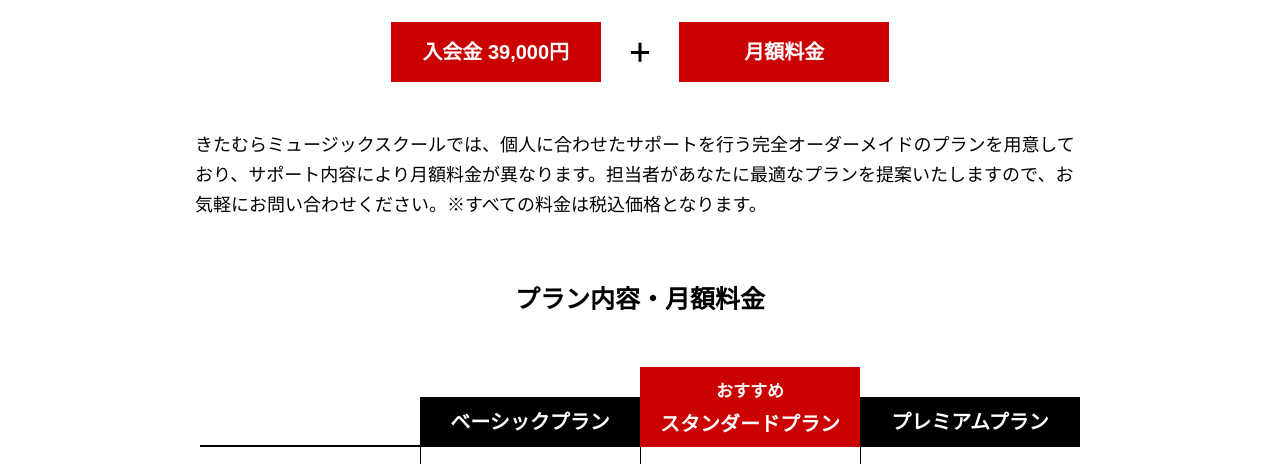
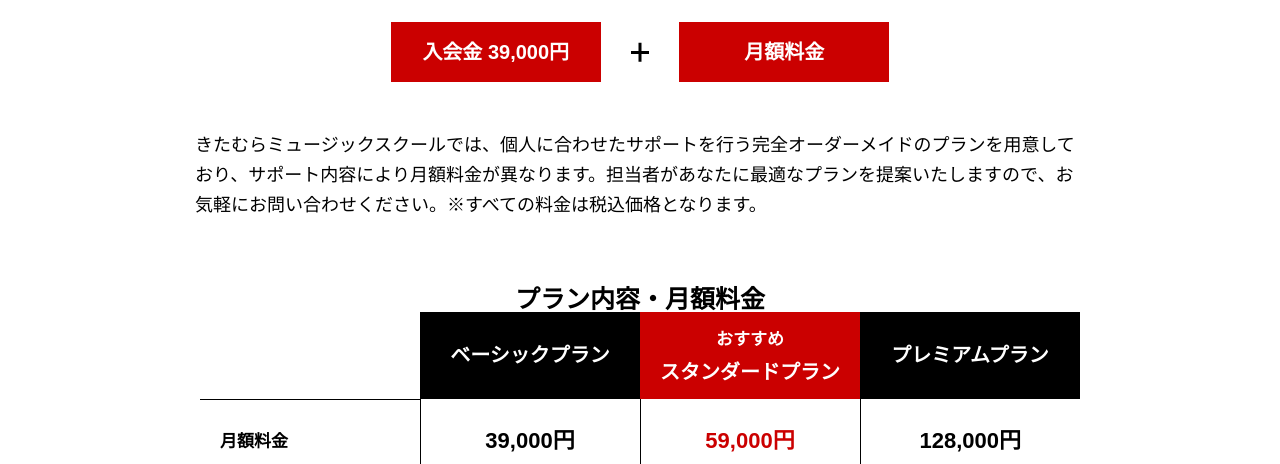
Before and after one commit to appin52/genki-musicschool, a plain HTML site: page plan.html in a window 1280 px wide. Shown: the part 488-952 px from the top of the page. Drawn offline with nearby package versions, Linux system fonts and the light colour scheme.

Commit message:
ひとまずplan修正

```diff
--- a/plan.html
+++ b/plan.html
@@ -91,20 +91,21 @@
 
                                 <table class="plan__plan-table">
 
-                                    <thead>
+                                    <thead class="plan__table-header">
                                         <!-- ヘッダー-->
-                                        <div class="plan__table-header-grid">
-                                            <div class="plan__table-cell plan__table-empty"></div>
-                                            <div class="plan__table-cell plan__table-header c-bg-black plan__table-normal">
+                                        <tr>
+                                            <th class="plan__table-cell plan__table-empty"></th>
+                                            <th class="plan__table-cell plan__table-header c-bg-black plan__table-normal">
                                                 <h4>ベーシック<br class="pc_none">プラン</h4>
-                                            </div>
-                                            <div class="plan__table-cell plan__table-header c-bg-red plan__table-recommend">
+                                            </th>
+                                            <th class="plan__table-cell plan__table-header c-bg-red plan__table-recommend">
                                                 <h4><span>おすすめ</span><br>スタンダード<br class="pc_none">プラン</h4>
-                                            </div>
-                                            <div class="plan__table-cell plan__table-header c-bg-black plan__table-normal">
+                                            </th>
+                                            <th class="plan__table-cell plan__table-header c-bg-black plan__table-normal">
                                                 <h4>プレミアム<br class="pc_none">プラン</h4>
-                                            </div>
-                                        </div>
+                                            </th>
+                                        </tr>
+
                                     </thead>
 
 
--- a/scss/object/project/_p-plan.scss
+++ b/scss/object/project/_p-plan.scss
@@ -124,13 +124,7 @@
     }
 }
 
-.plan__table-cell {
-    border: 0.5px solid $color-text;
-    text-align: center;
-    display: flex;
-    justify-content: center;
-    align-items: center;
-}
+
 
 .plan__plan-table {
     width: 100%;
@@ -143,12 +137,21 @@
 
 
 // ヘッダー
-.plan__table-header-grid {
-    display: grid;
-    grid-template-columns: repeat(4, 1fr);
-    width: 100%;
+.plan__table-header{
+    // width: 100%;
     margin-top: 5.5rem;
-    align-items: end;
+
+    th{
+        text-align: center;
+        vertical-align: middle;
+        height: 8.5rem;
+        padding: 1rem 0.5rem;
+
+        @include sp {
+            width: 16.75rem;
+            padding: 0.8rem 0.5rem;
+        }
+    }
 
     @include sp {
         margin-top: 1.3rem;
@@ -159,6 +162,11 @@
     }
 }
 
+.plan__table-cell {
+    text-align: center;
+    justify-content: center;
+    align-items: center;
+}
 
 .plan__table-recommend {
     height: 8rem;
@@ -273,18 +281,17 @@
 
 // テーブルボディの境界線設定
 .plan__plan-table-body {
-    // th:first-child,
-    // td:first-child {
-    //     border-left: none;
-    // }
+    tr:first-child th{
+        border-top: 0.5px solid $color-text;
+    }
 
     th:last-child,
     td:last-child {
         border-right: none;
     }
 
-    tbody tr:last-child th,
-    tbody tr:last-child td {
+    tr:last-child th,
+    tr:last-child td {
         border-bottom: 0.5px solid $color-text;
     }
 }
```
Also changed, not shown: css/style.css, 1 other file.
